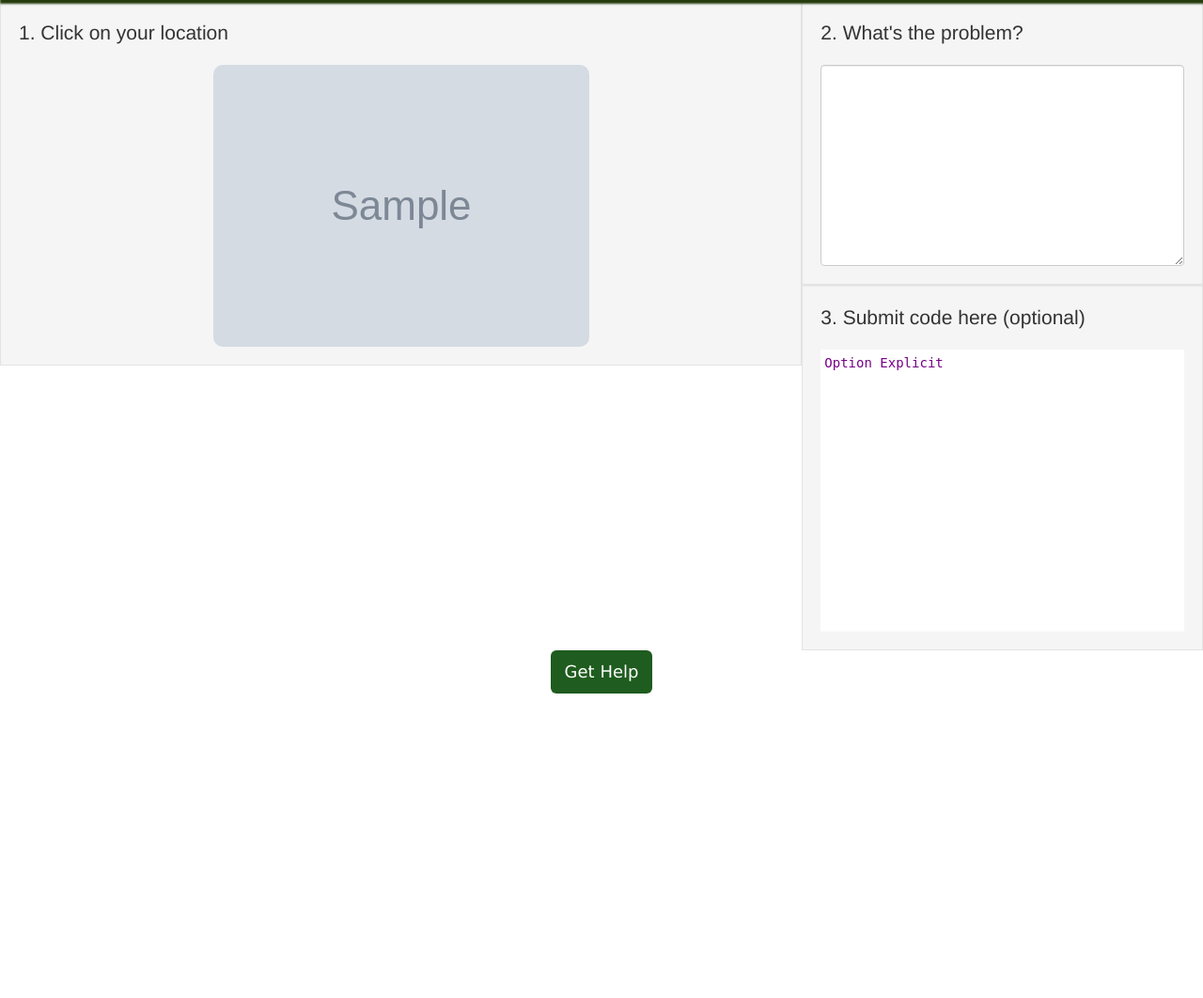
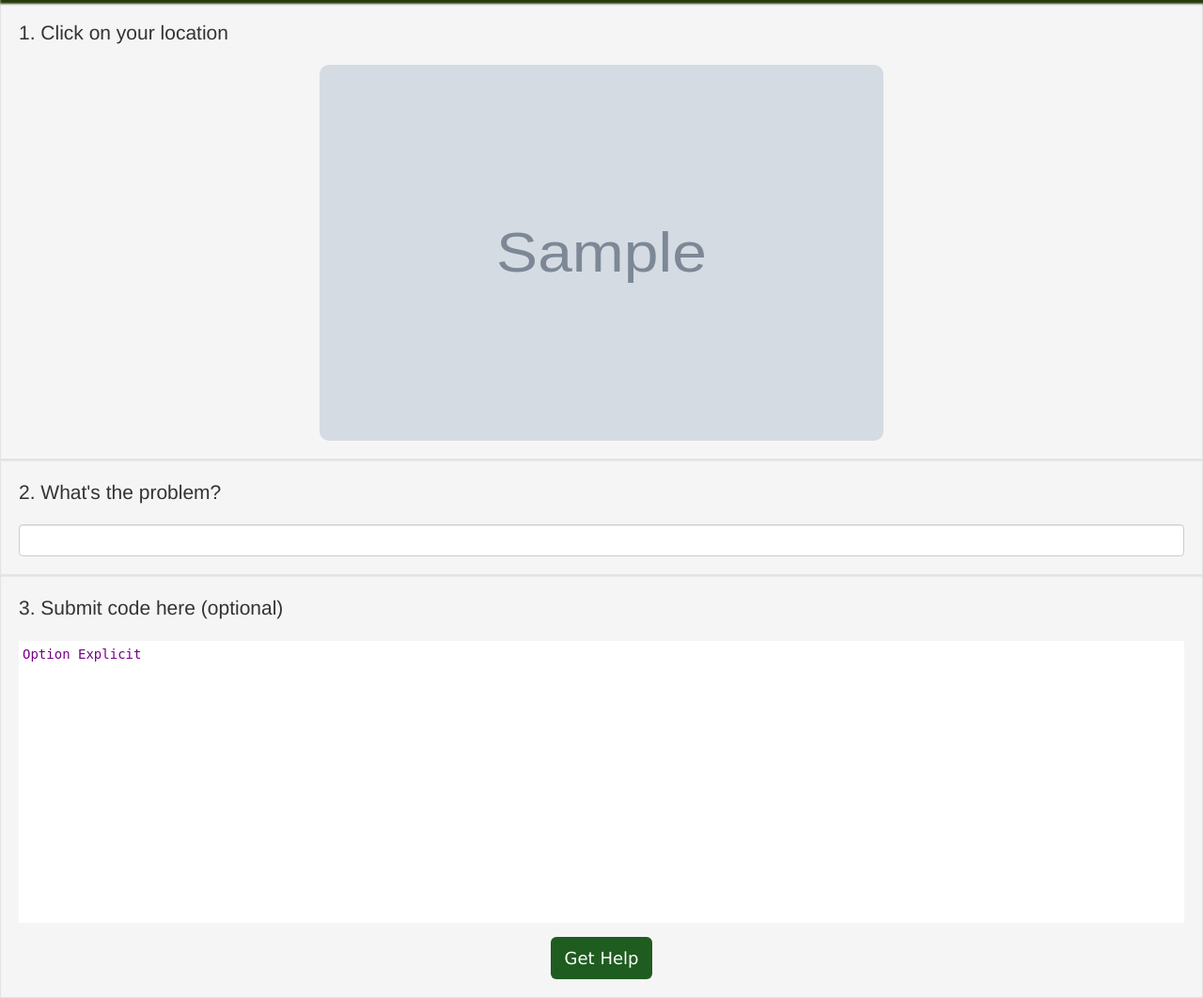
Before and after one commit to nathandud/in-class-help, a Django app: page /locate/ in a window 1280 px wide. Shown: the part 69-1131 px from the top of the page at 94% size. Before the commit the page ends 807 px from the top, so only its background shows below. Run offline with Django 3.2, Linux system fonts and the light colour scheme; a user stored in the database is signed in; tables that the repository leaves empty hold one stand-in row (values such as "Sample post"); grey boxes marked "Sample" are stand-in pictures; some libraries are stand-ins or nearby versions.

Commit message:
Slighly better format on main page

```diff
--- a/vbahelp/locate/forms.py
+++ b/vbahelp/locate/forms.py
@@ -13,7 +13,7 @@ class LoginForm(forms.Form):
         return data
 
 class StudentInputForm(forms.Form):
-    question = forms.CharField(widget=forms.Textarea(attrs={'class': 'form-control'}), required=False, label='Question')
+    question = forms.CharField(widget=forms.TextInput(attrs={'class': 'form-control'}), required=False, label='Question')
     code_submission = forms.CharField(widget=forms.HiddenInput, required=False)
     xcoord = forms.DecimalField(widget=forms.HiddenInput(), required=True)
     ycoord = forms.DecimalField(widget=forms.HiddenInput(), required=True)
--- a/vbahelp/locate/static/locate/js/classroom.js
+++ b/vbahelp/locate/static/locate/js/classroom.js
@@ -9,9 +9,6 @@ $(function() {
 
     var img_original_width = img.width;
     var img_original_height = img.height;
-
-    console.log(img_original_width);
-    console.log(img_original_height);
 
     drawCanvas();
 
@@ -41,9 +38,9 @@ $(function() {
 
     });
 
-   $(window).resize(function() {
-        drawCanvas();
-    });
+  //  $(window).resize(function() {
+  //       drawCanvas();
+  //   });
 
     function drawCanvas() {
         var parent = img.parentNode;
--- a/vbahelp/locate/static/locate/js/dashboard.js
+++ b/vbahelp/locate/static/locate/js/dashboard.js
@@ -19,8 +19,6 @@ $(function() {
     for (index = 0; index < raw_ticket_array.length; ++index) {
         ticket_array.push(raw_ticket_array[index].fields);
     }
-
-    console.log(ticket_array);
 
     raw_coord_array = $.parseJSON(coordinates_from_django);
     coord_array = [];
--- a/vbahelp/locate/templates/locate/classroom.html
+++ b/vbahelp/locate/templates/locate/classroom.html
@@ -15,14 +15,16 @@
 
     <div class="container-fluid">
         <div class="row">
-            <div id="classroom" class="col-md-8 well">
+            <div id="classroom" class="col-md-12 well">
                 <div class="lead">1. Click on your location</div>
-                <img class="center-block" id="background-img" src="{{ MEDIA_URL }}layouts/{{ layout.filename }}" alt="classroom" width="{{ layout.width }}" height="{{ layout.height }}" />
-                <canvas class="center-block" id="classroom-layout" width="{{ layout.width }}" height="{{ layout.height }}"></canvas>
+                <!-- <img class="center-block" id="background-img" src="{{ MEDIA_URL }}layouts/{{ layout.filename }}" alt="classroom" width="{{ layout.width }}" height="{{ layout.height }}" />
+                <canvas class="center-block" id="classroom-layout" width="{{ layout.width }}" height="{{ layout.height }}"></canvas> -->
+                <img class="center-block" id="background-img" src="{{ MEDIA_URL }}layouts/{{ layout.filename }}" alt="classroom" width="600px" height="400px" />
+                <canvas class="center-block" id="classroom-layout" width="600px" height="400px"></canvas>
             </div>
             <form id="get-help-form" action="" method="post">
                 {% csrf_token %}
-                <div id="ask_question" class="col-md-4 well">
+                <div id="ask_question" class="col-md-12 well">
                     <div class="lead">
                         2. What's the problem?
                     </div>
@@ -30,7 +32,7 @@
                         {{ field }}
                     {% endfor %}
                 </div>
-                <div id="submit_code" class="col-md-4 well">
+                <div id="submit_code" class="col-md-12 well">
                     <div class="lead">
                         3. Submit code here (optional)
                     </div>
@@ -38,8 +40,9 @@
                     {%for field in question_form|slice:"1:6" %}
                         {{ field }}
                     {% endfor %}
+                    <input id="btn-get-help" type="submit" value="Get Help" />
                 </div>
-                <input id="btn-get-help" type="submit" value="Get Help" />
+
              </form>
         </div>
     </div>
```
